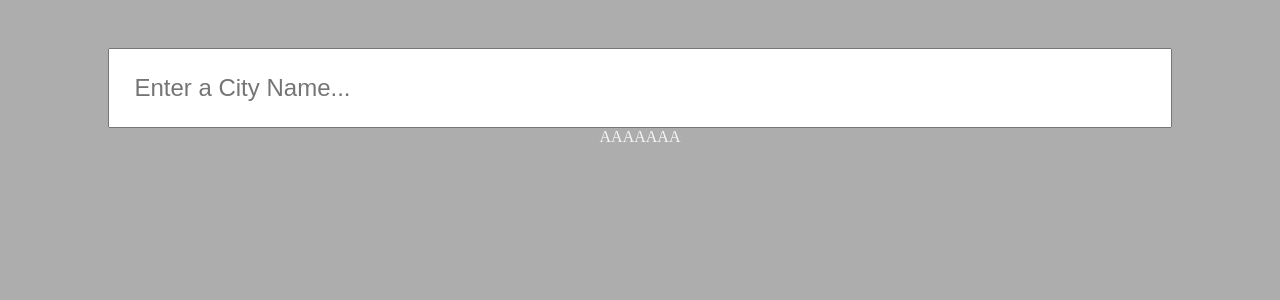
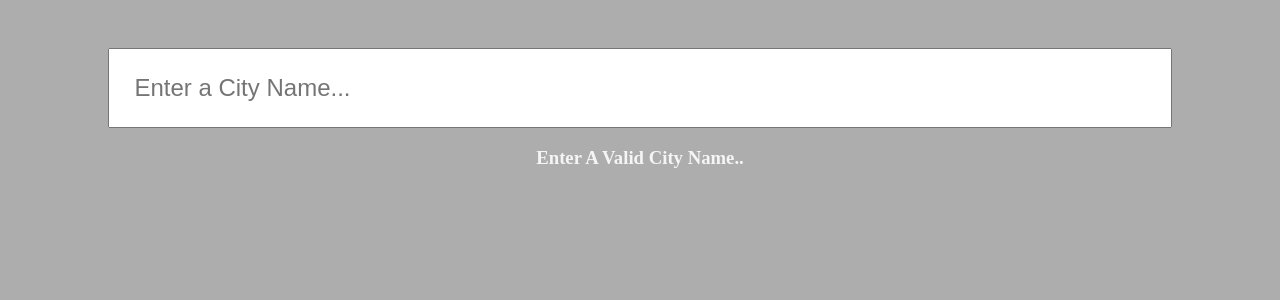
Before and after one commit to AlexChebil/ReactJS-Weather-App, a React (Create React App) app: page / in a window 1280 px wide. Shown: the top 300 px of the page. Built offline with nearby package versions, Linux system fonts and the light colour scheme.

Commit message:
fixed wrong city names, still the empty Enters

```diff
--- a/src/App.jsx
+++ b/src/App.jsx
@@ -13,31 +13,29 @@ function App() {
         .then((response) => response.json())
         .then((data) => setApiData(data))
         .catch((error) => console.log(error));
-      console.log(apiData.cod);
     }
   }
 
   return (
-    <div className="core">
+    <div className='core'>
       <input
-        placeholder="Enter a City Name..."
+        placeholder='Enter a City Name...'
         value={city}
         onChange={(e) => updatecity(e.target.value)}
         onKeyPress={onEnter}
       />
-      {typeof apiData === "undefined" ? (
-        <div>AAAAAAA</div>
+      {typeof apiData === "undefined" || apiData.cod === "404" ? (
+        <h3>Enter A Valid City Name..</h3>
       ) : (
         <div>
           <h1>{apiData.name}</h1>
           <h2>{Math.round(apiData.main.temp)} </h2>
         </div>
       )}
-      {/* {apiData.cod === "404" ? (
-        <div>{apiData.message} </div>
-      ) : (
-        <div>AAAAAAA</div>
-      )} */}
+
+      {apiData && apiData.cod === "404" ? (
+        <h2>{apiData.message.toUpperCase()} </h2>
+      ) : null}
     </div>
   );
 }
```
